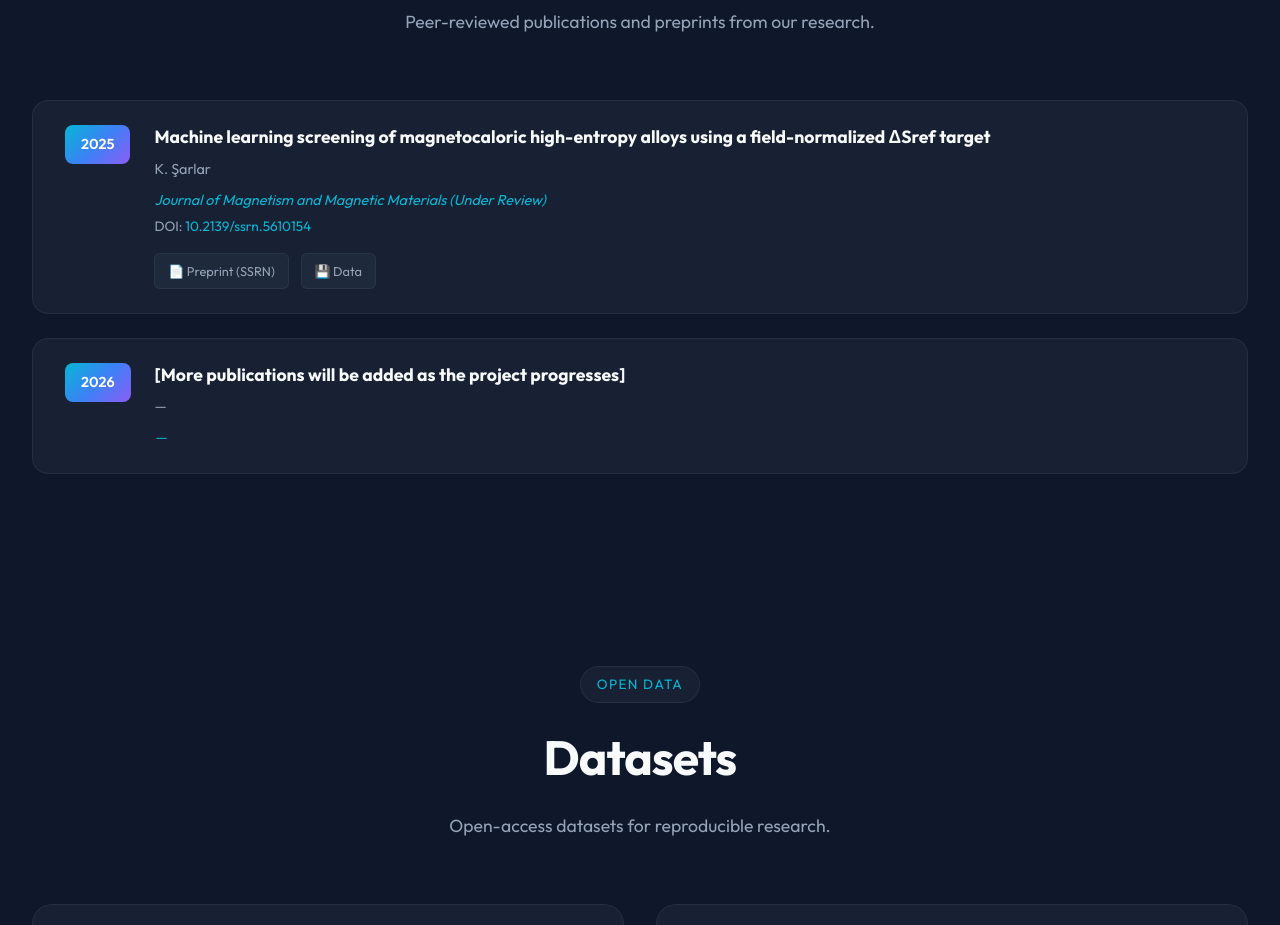
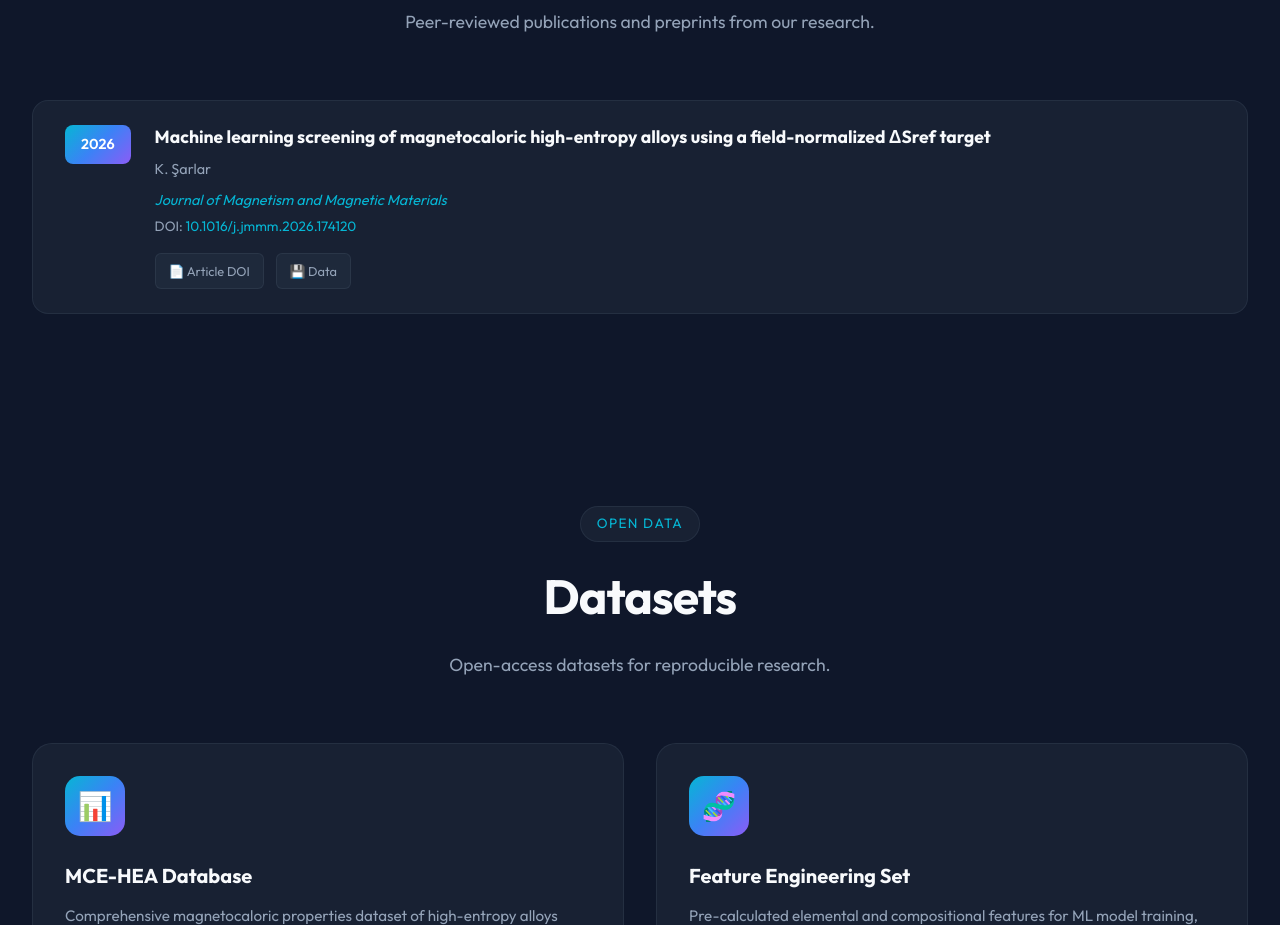
Before and after one commit to kaansarlar/magnetelligence, a plain HTML site: page index.html in a window 1280 px wide. Shown: the part 5680-6605 px from the top of the page. Drawn offline with Linux system fonts and the light colour scheme.

Commit message:
Update index.html

```diff
--- a/index.html
+++ b/index.html
@@ -2319,24 +2319,24 @@
 
         <div class="publications-list">
            <div class="pub-card">
-    <div class="pub-year">2025</div>
+    <div class="pub-year">2026</div>
     <div class="pub-content">
         <h4>Machine learning screening of magnetocaloric high-entropy alloys using a field-normalized ΔSref target</h4>
         <p class="pub-authors">K. Şarlar</p>
         <p class="pub-journal">
-            <span class="lang-en">Journal of Magnetism and Magnetic Materials (Under Review)</span>
-            <span class="lang-tr">Journal of Magnetism and Magnetic Materials (Hakem Sürecinde)</span>
+            <span class="lang-en">Journal of Magnetism and Magnetic Materials</span>
+            <span class="lang-tr">Journal of Magnetism and Magnetic Materials</span>
         </p>
         <p class="pub-doi">
             DOI:
-            <a href="https://dx.doi.org/10.2139/ssrn.5610154" target="_blank" rel="noopener noreferrer">
-                10.2139/ssrn.5610154
+            <a href="https://doi.org/10.1016/j.jmmm.2026.174120" target="_blank" rel="noopener noreferrer">
+                10.1016/j.jmmm.2026.174120
             </a>
         </p>
         <div class="pub-links">
-            <a href="https://dx.doi.org/10.2139/ssrn.5610154" class="pub-link" target="_blank" rel="noopener noreferrer">
-                📄 <span class="lang-en">Preprint (SSRN)</span>
-                <span class="lang-tr">Ön Baskı (SSRN)</span>
+            <a href="https://doi.org/10.1016/j.jmmm.2026.174120" class="pub-link" target="_blank" rel="noopener noreferrer">
+                📄 <span class="lang-en">Article DOI</span>
+                <span class="lang-tr">Makale DOI</span>
             </a>
              <a href="https://github.com/kaansarlar/Machine-learning-screening-of-magnetocaloric-high-entropy-alloys-using-a-field-normalized-Sref-targ"
        class="pub-link" target="_blank" rel="noopener noreferrer">
@@ -2348,16 +2348,7 @@
 </div>
 
 
-            <div class="pub-card">
-                <div class="pub-year">2026</div>
-                <div class="pub-content">
-                    <h4>
-                        <span class="lang-en">[More publications will be added as the project progresses]</span>
-                        <span class="lang-tr">[Proje ilerledikçe daha fazla yayın eklenecektir]</span>
-                    </h4>
-                    <p class="pub-authors">—</p>
-                    <p class="pub-journal">—</p>
-                </div>
+
             </div>
         </div>
     </section>
```
